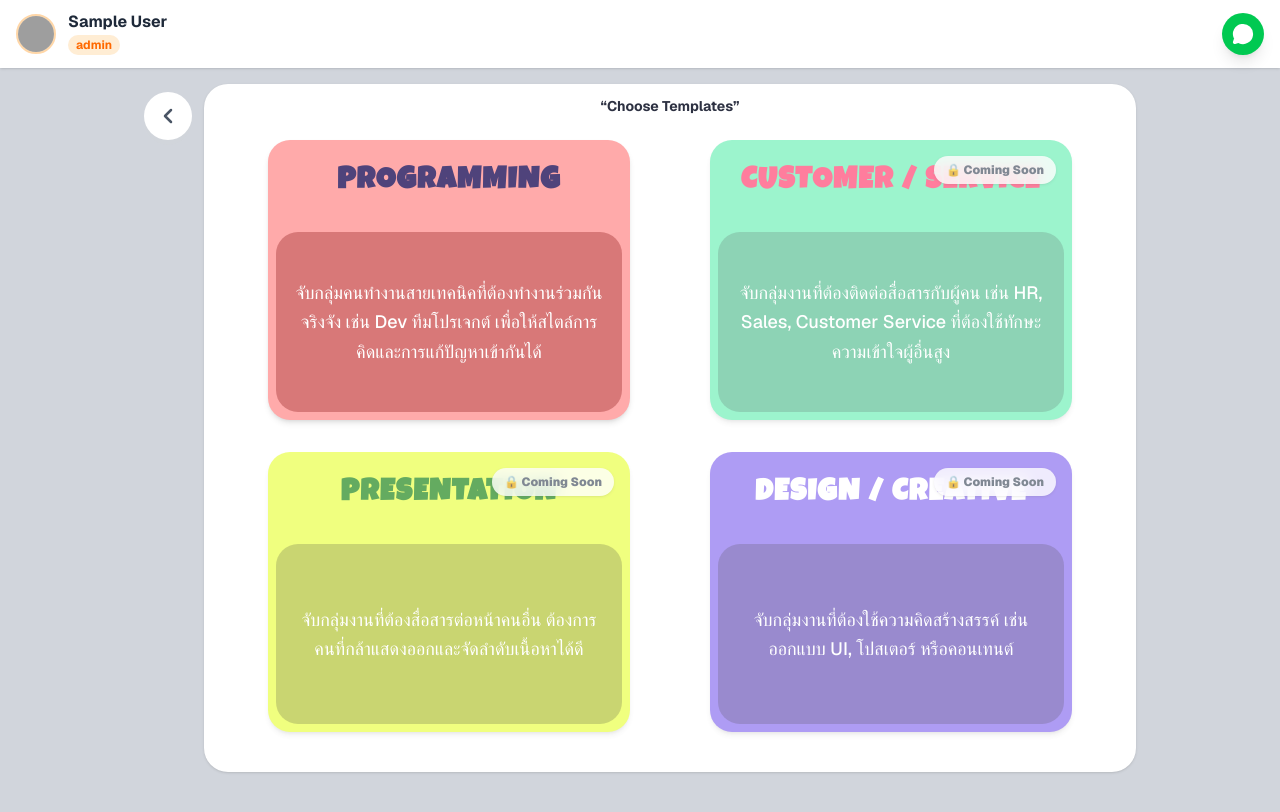
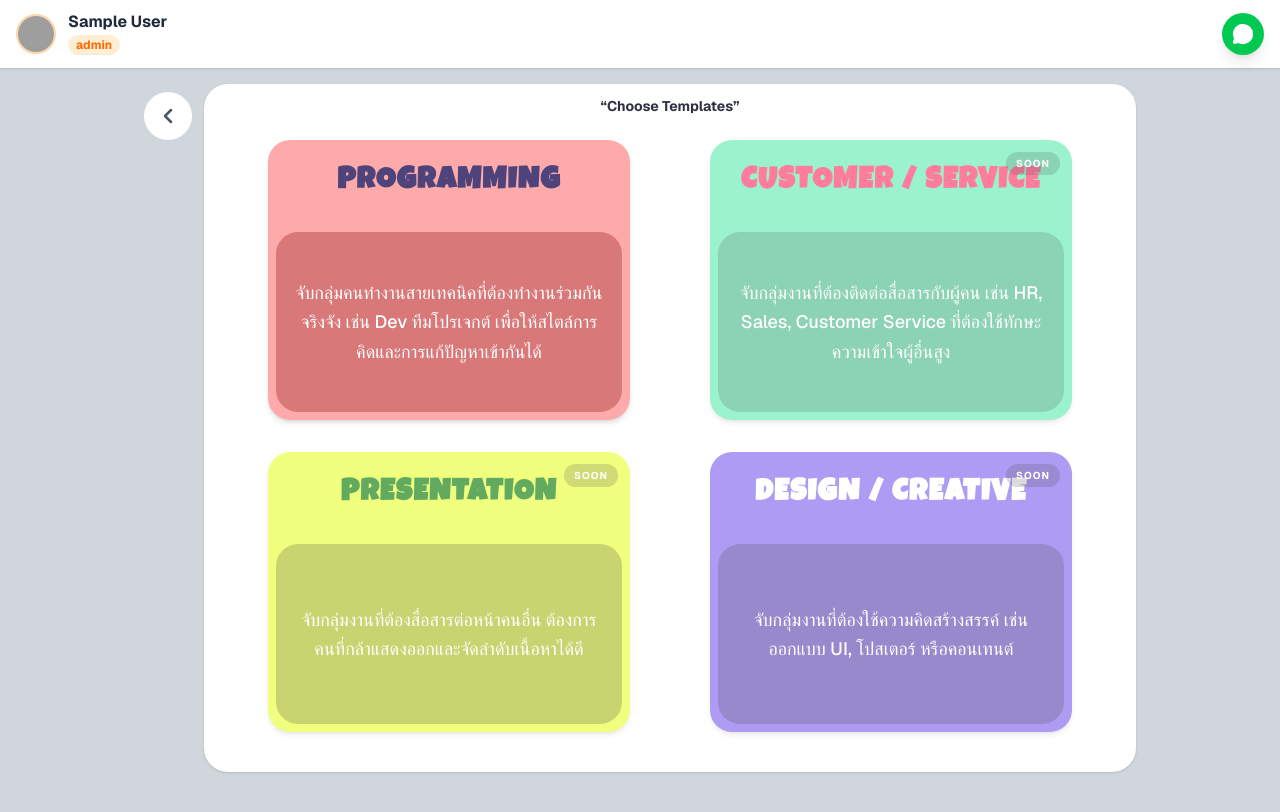
Before and after one commit to Oatto319/FinalProject, a Next.js app: page /templates in a window 1280 px wide. Shown: the top 812 px of the page. Built offline with nearby package versions, Linux system fonts and the light colour scheme; sample sign-in values are in the browser's storage; grey boxes are pictures that could not be loaded.

Commit message:
fix templates

```diff
--- a/app/templates/page.tsx
+++ b/app/templates/page.tsx
@@ -105,18 +105,18 @@ function TemplatesContent() {
                   }}
                   className={`${item.bgColor} rounded-[22px] p-2 flex flex-col items-center transition-transform duration-300 shadow-md min-h-[280px] relative mx-6 ${!isCreateMode && comingSoon ? 'cursor-not-allowed opacity-70' : 'cursor-pointer hover:scale-[1.02]'}`}
                 >
-                  {/* Coming Soon Badge — ซ่อนใน create mode */}
+                  {/* Coming Soon Badge */}
                   {comingSoon && !isCreateMode && (
-                    <div className="absolute top-4 right-4 flex items-center gap-1.5 bg-white/80 backdrop-blur-sm text-gray-600 text-xs font-black px-3 py-1.5 rounded-full shadow-sm">
-                      🔒 Coming Soon
+                    <div className="absolute top-3 right-3 bg-black/20 text-white text-[10px] font-bold px-2.5 py-1 rounded-full tracking-widest uppercase">
+                      Soon
                     </div>
                   )}
 
-                  {/* Done Badge — ซ่อนใน create mode */}
+                  {/* Done Badge */}
                   {done && !comingSoon && !isCreateMode && (
-                    <div className="absolute top-4 right-4 flex items-center gap-1.5 bg-white/80 backdrop-blur-sm text-green-600 text-xs font-black px-3 py-1.5 rounded-full shadow-sm">
-                      <CheckCircle2 size={14} strokeWidth={2.5} />
-                      เสร็จแล้ว
+                    <div className="absolute top-3 right-3 flex items-center gap-1 bg-white/90 text-green-500 text-[10px] font-bold px-2.5 py-1 rounded-full">
+                      <CheckCircle2 size={11} strokeWidth={2.5} />
+                      Done
                     </div>
                   )}
 
```
